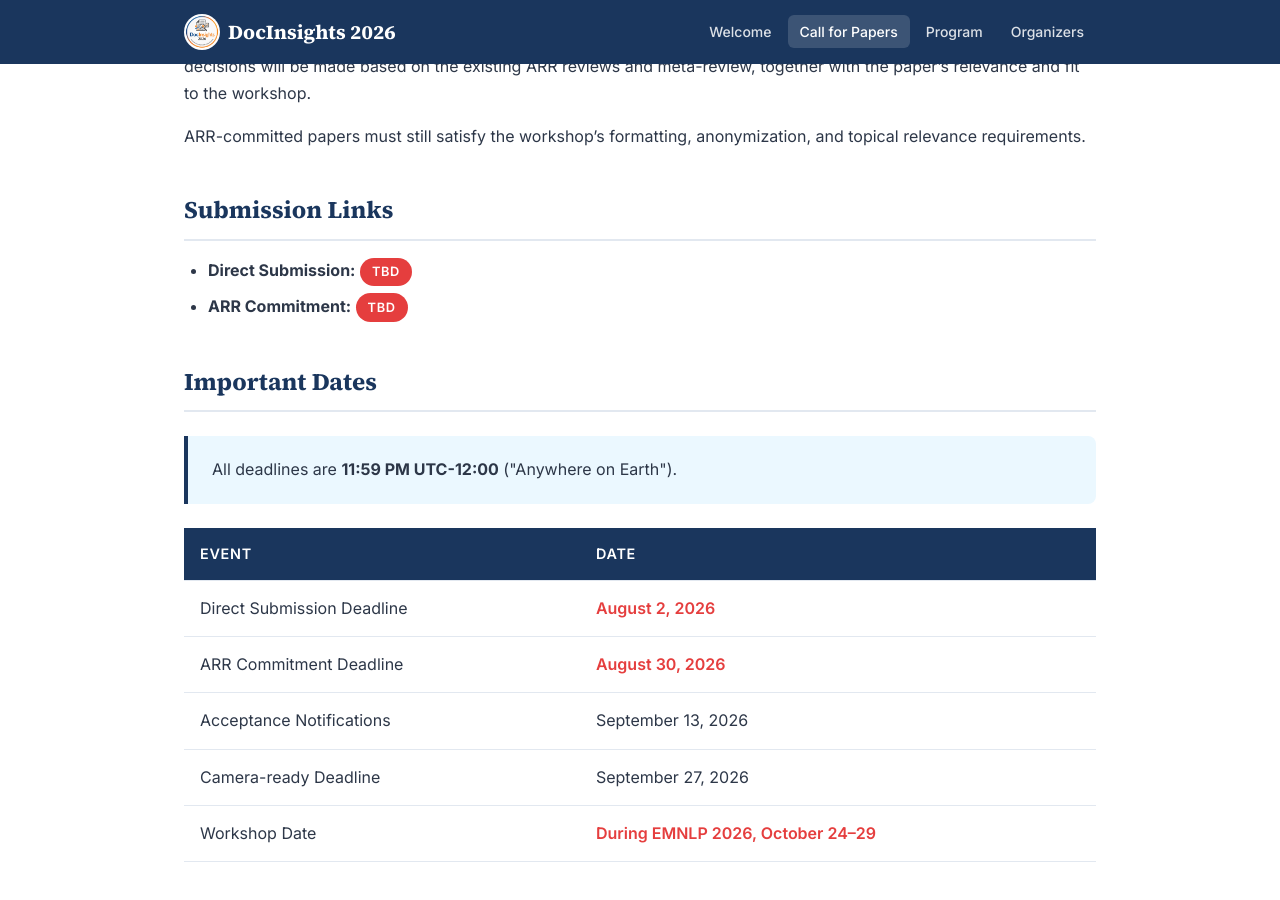
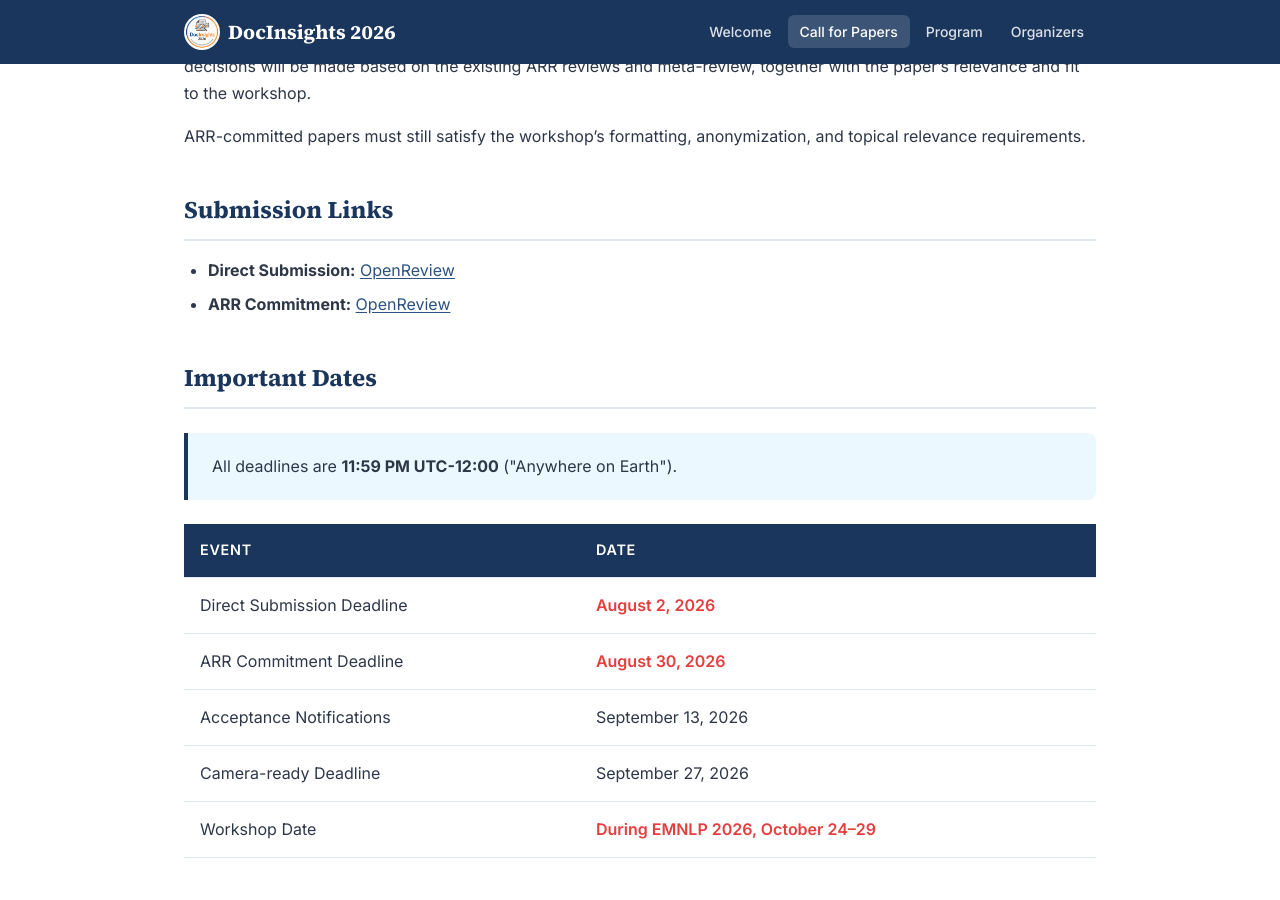
Before and after one commit to docinsights-workshop/docinsights-2026, a Jekyll site: the page built from call-for-papers.md, in a window 1280 px wide and 900 px high, scrolled down 2161 px. Built offline with Jekyll 4.4.1, drawn with Linux system fonts in a browser that asks for light colours.

Commit message:
Add OpenReview submission links for direct and ARR commitment

```diff
--- a/call-for-papers.md
+++ b/call-for-papers.md
@@ -66,8 +66,8 @@ ARR-committed papers must still satisfy the workshop's formatting, anonymization
 
 ## Submission Links
 
-- **Direct Submission:** <span class="tbd-badge">TBD</span>
-- **ARR Commitment:** <span class="tbd-badge">TBD</span>
+- **Direct Submission:** [OpenReview](https://openreview.net/group?id=EMNLP/2026/Workshop/DocInsights)
+- **ARR Commitment:** [OpenReview](https://openreview.net/group?id=EMNLP/2026/Workshop/DocInsights_ARR_Commitment)
 
 ## Important Dates
 
```
